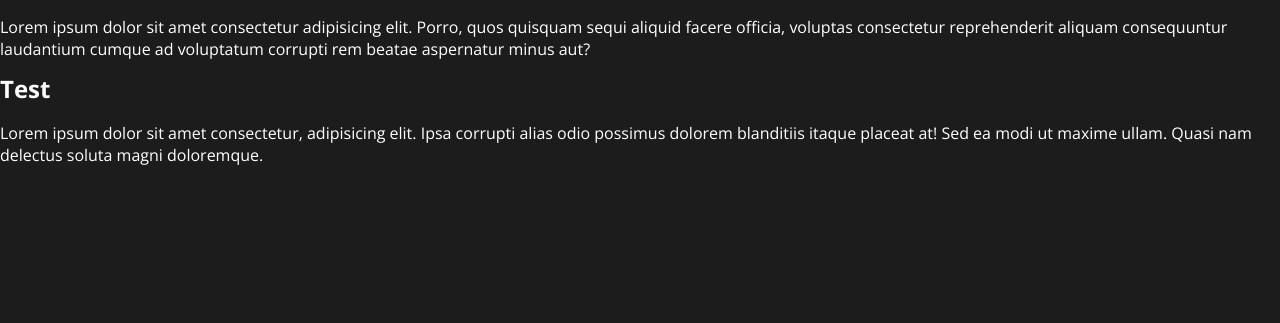
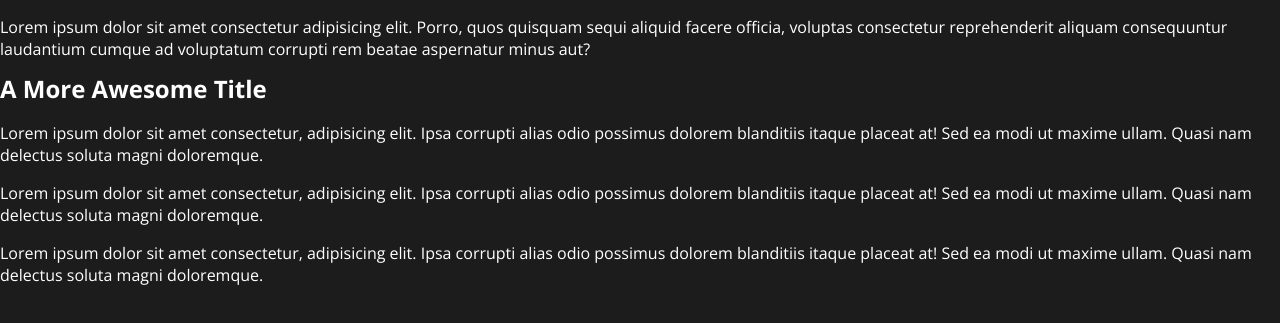
Before and after one commit to jonathanowens2424/sass-practice, a website: page index.html in a window 1280 px wide. Shown: the part 41-364 px from the top of the page. Drawn offline with nearby package versions, Linux system fonts and the light colour scheme.

Commit message:
Changed title

```diff
--- a/index.html
+++ b/index.html
@@ -24,7 +24,17 @@
         </p>
       </main>
       <aside class="grid__sidebar">
-        <h2>Test</h2>
+        <h2>A More Awesome Title</h2>
+        <p>
+          Lorem ipsum dolor sit amet consectetur, adipisicing elit. Ipsa
+          corrupti alias odio possimus dolorem blanditiis itaque placeat at! Sed
+          ea modi ut maxime ullam. Quasi nam delectus soluta magni doloremque.
+        </p>
+        <p>
+          Lorem ipsum dolor sit amet consectetur, adipisicing elit. Ipsa
+          corrupti alias odio possimus dolorem blanditiis itaque placeat at! Sed
+          ea modi ut maxime ullam. Quasi nam delectus soluta magni doloremque.
+        </p>
         <p>
           Lorem ipsum dolor sit amet consectetur, adipisicing elit. Ipsa
           corrupti alias odio possimus dolorem blanditiis itaque placeat at! Sed
```
